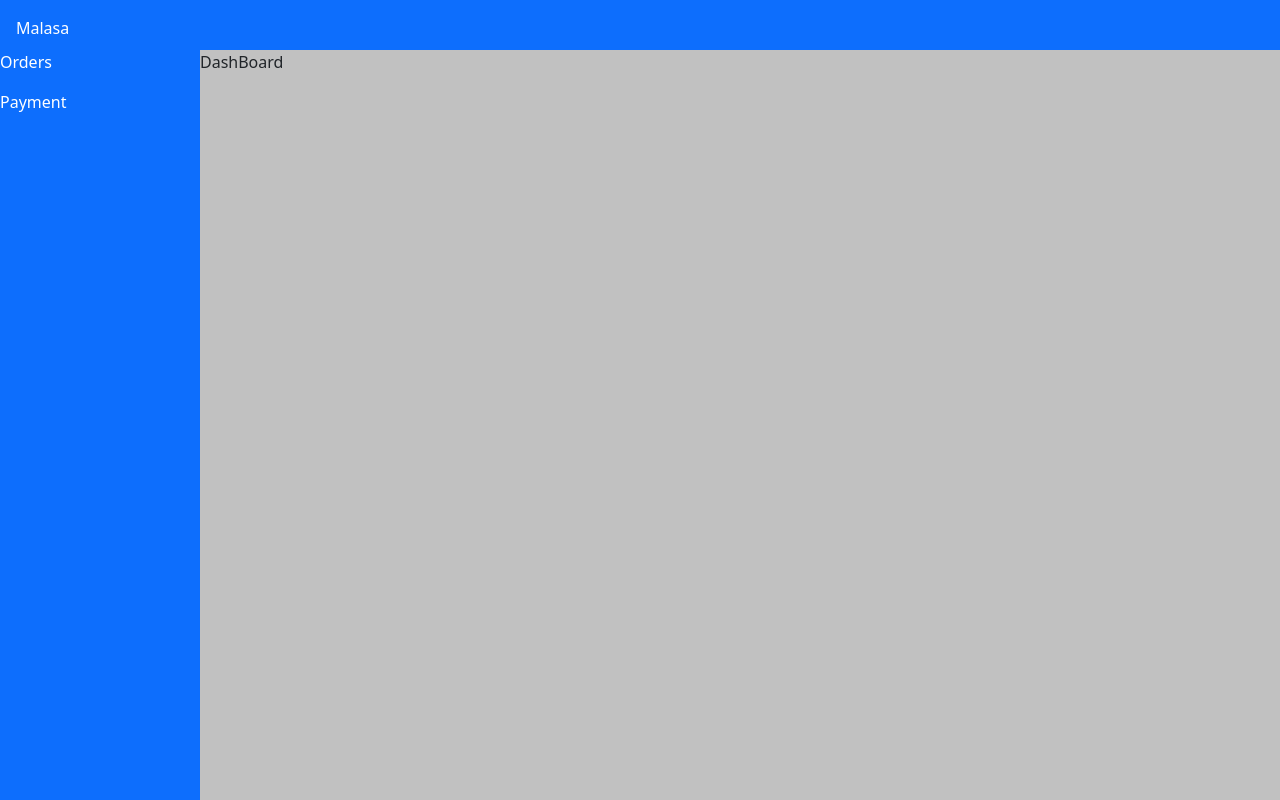
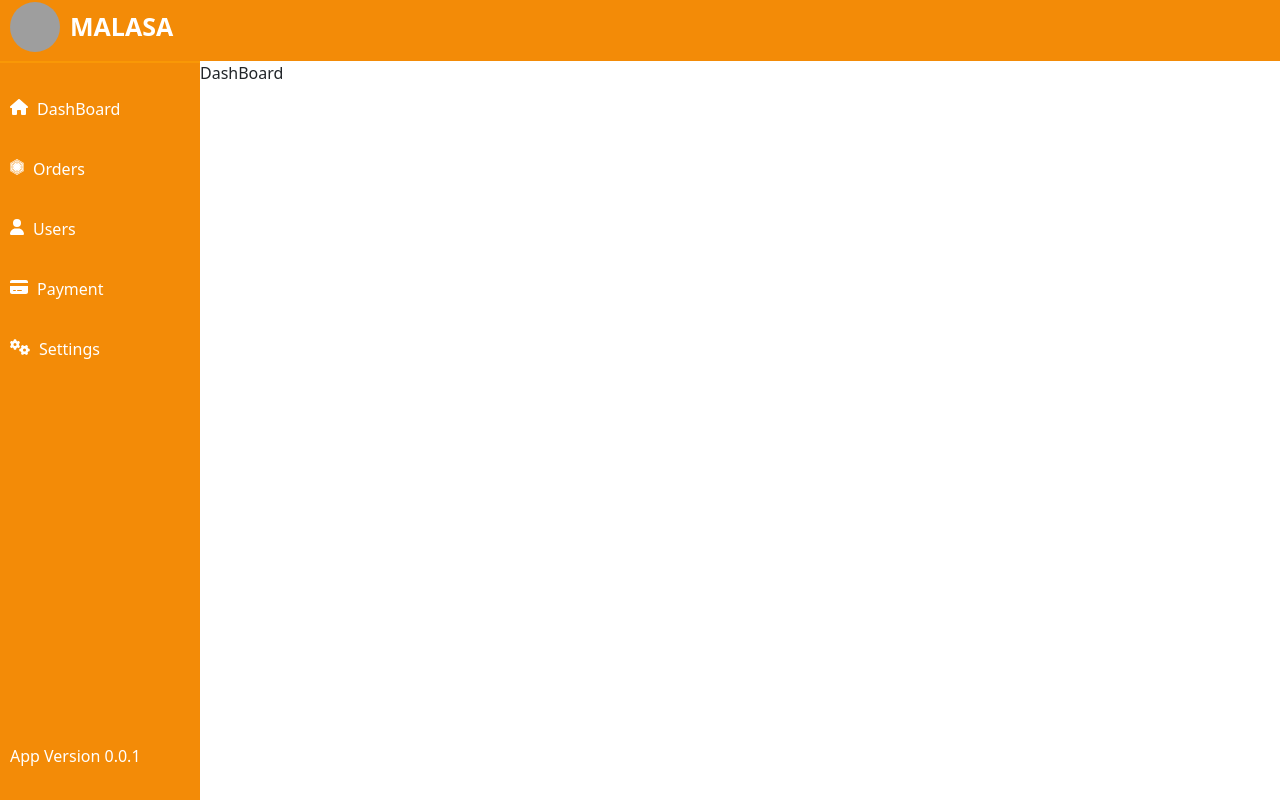
Before and after one commit to SmartChipSatish/ChickenCenter-Admin, a React (Vite) app: page /dashboard in a window 1280 px wide. Built offline with nearby package versions, Linux system fonts and the light colour scheme; grey boxes are pictures that could not be loaded.

Commit message:
added header and sidebard css

```diff
--- a/package.json
+++ b/package.json
@@ -10,8 +10,14 @@
     "preview": "vite preview"
   },
   "dependencies": {
+    "@fortawesome/fontawesome-svg-core": "^6.5.2",
+    "@fortawesome/free-brands-svg-icons": "^6.5.2",
+    "@fortawesome/free-regular-svg-icons": "^6.5.2",
+    "@fortawesome/free-solid-svg-icons": "^6.5.2",
+    "@fortawesome/react-fontawesome": "^0.2.1",
     "@reduxjs/toolkit": "^2.2.5",
     "bootstrap": "^5.3.3",
+    "bootstrap-icons": "^1.11.3",
     "react": "^18.2.0",
     "react-bootstrap": "^2.10.2",
     "react-dom": "^18.2.0",
--- a/src/index.css
+++ b/src/index.css
@@ -11,9 +11,11 @@
   text-rendering: optimizeLegibility;
   -webkit-font-smoothing: antialiased;
   -moz-osx-font-smoothing: grayscale;
-  --headerHeight: 50px;
+  --headerHeight: 61px;
   --headerWidth: 100%;
   --appSiderbarWidth : 200px;
+  --appTheam: #F38B07;
+  --appTextColor: '#fffff',
 }
 
 body , #root {
--- a/src/modules/mainlayout/MainLayout.tsx
+++ b/src/modules/mainlayout/MainLayout.tsx
@@ -11,7 +11,7 @@ const MainLayout = () => {
     }, [])
 
     return <>
-        <div className="main h-100">
+        <div className="main bg-white h-100">
             <Header></Header>
             <div className="main-container">
                 <div className="main-sidebar">
--- a/src/shared/components/Header/Header.scss
+++ b/src/shared/components/Header/Header.scss
@@ -1,5 +1,29 @@
 .mainHeader {
-    background: blue;
     width: var(--headerWidth);
     height: var(--headerHeight);
 }
+
+img {
+    width: 50px;
+    border-radius: 50%;
+}
+
+.appNav {
+    // display: flex;
+    width: 100%;
+    justify-content: space-between;
+    height: 100%;
+    align-items: baseline;
+    background: var(--appTheam);
+}
+.brand {
+    font-size: 25px;
+    font-weight: bold;
+    padding-left: 10px;
+    margin-bottom: 0;
+}
+
+.appbrand{
+    padding: 2px 10px;
+    align-items: center;
+}
--- a/src/shared/components/Header/Header.tsx
+++ b/src/shared/components/Header/Header.tsx
@@ -1,7 +1,19 @@
 import './Header.scss'
 const Header = () => {
-    return <><div className="mainHeader p-3 bg-primary text-white">
-        <p className="text-white">Malasa</p>
+
+    return <><div className="mainHeader text-white">
+        <nav className="h-100 d-flex">
+            <div className='appNav d-flex'>
+                <div className='d-flex appbrand'>
+                    <img src="https://t4.ftcdn.net/jpg/00/90/04/07/360_F_90040768_uax340ASN3Ewca0N42f3EQHCkP2hdQlO.jpg" width={50} height={50}/>
+                    <p className='brand'>MALASA</p>
+                </div>
+
+                <div className="d-flex">
+                    {/* <img src="https://www.gravatar.com/avatar/2c7d99fe281ecd3bcd65ab915bac6dd5?s=250" alt="" /> */}
+                </div>
+            </div>
+        </nav>
     </div></>
 }
 
--- a/src/shared/components/SideBar/SideBar.tsx
+++ b/src/shared/components/SideBar/SideBar.tsx
@@ -1,16 +1,36 @@
 import { useNavigate } from "react-router-dom";
+import './Sidebar.scss';
+import { FontAwesomeIcon } from "@fortawesome/react-fontawesome";
+import { faCoffee, faCogs, faCreditCard, faHouse, faUser, } from "@fortawesome/free-solid-svg-icons";
+import { faFirstOrder } from "@fortawesome/free-brands-svg-icons";
 
 
 const SideBar = () => {
     const navigation = useNavigate();
     return <>
-        <div className="bg-primary text-white h-100">
-            <p onClick={() => {
-                navigation('orders')
-            }}>Orders</p>
-            <p onClick={() => {
-                navigation('payment')
-            }}>Payment</p>
+        <div className="appSidebar text-white h-100">
+            <div>
+                <p className="module" onClick={() => {
+                    navigation('payment')
+                }}><FontAwesomeIcon icon={faHouse} className="module-appIcon" />DashBoard</p>
+                <p className="module" onClick={() => {
+                    navigation('orders')
+                }}> <FontAwesomeIcon icon={faFirstOrder} className="module-appIcon" /> Orders</p>
+
+                <p className="module" onClick={() => {
+                    navigation('payment')
+                }}><FontAwesomeIcon icon={faUser} className="module-appIcon" /> Users</p>
+                <p className="module" onClick={() => {
+                    navigation('payment')
+                }}><FontAwesomeIcon icon={faCreditCard} className="module-appIcon" /> Payment</p>
+                <p className="module" onClick={() => {
+                    navigation('payment')
+                }}><FontAwesomeIcon icon={faCogs} className="module-appIcon" /> Settings</p>
+            </div>
+            <div>
+                <p>App Version 0.0.1</p>
+            </div>
+
         </div>
 
 
--- a/src/shared/components/SideBar/Sidebar.scss
+++ b/src/shared/components/SideBar/Sidebar.scss
@@ -0,0 +1,20 @@
+.appSidebar {
+    background: var(--appTheam);
+    border-top: 2px solid #ffa70573;
+    padding: 16px 10px;
+    display: flex;
+    flex-direction: column;
+    justify-content: space-between;
+}
+
+.module {
+    margin-bottom: 0;
+    display: flex;
+    align-items: baseline;
+    padding: 18px 0;
+
+    &-appIcon {
+        margin-right: 9px;
+
+    }
+}
```
Also changed, not shown: 1 other file (tests, documents, lock files or other folders).
